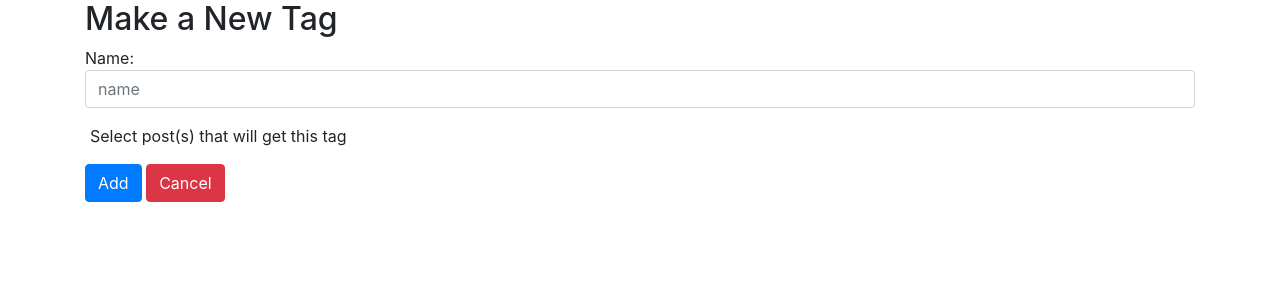
After one commit to rachaelkool/SQLAlchemyExercise, a Flask app: page /tags/new in a window 1280 px wide. The commit adds this page. Shown: the top 300 px of the page. Run offline with Flask 2, Linux system fonts and the light colour scheme; data that the repository does not hold is empty.

Commit message:
completed part 3

```diff
--- a/app.py
+++ b/app.py
@@ -1,12 +1,14 @@
 """Blogly application."""
 
-from flask import Flask, render_template, redirect, flash, session, request
-from models import db, connect_db, User, Post
+from flask import Flask, render_template, redirect, request
+from models import db, connect_db, User, Post, Tag, PostTag
+
 
 app = Flask(__name__)
 app.config['SQLALCHEMY_DATABASE_URI'] = 'postgresql:///blogly'
 app.config['SQLALCHEMY_TRACK_MODIFICATIONS'] = False
 app.config['SQLALCHEMY_ECHO'] = True
+
 
 connect_db(app)
 
@@ -20,7 +22,6 @@ def list_users():
 @app.route('/users/new', methods=["GET"])
 def show_user_form():
     return render_template('new_user_form.html')
-
 
 @app.route("/users/new", methods=["POST"])
 def handle_user_form():
@@ -44,14 +45,12 @@ def edit(user_id):
     user = User.query.get_or_404(user_id)
     return render_template('edit.html', user = user)
 
-# need to update user not create a new user
 @app.route("/users/<int:user_id>/edit", methods=["POST"])
 def update_edit(user_id):
     user = User.query.get_or_404(user_id)
     user.first_name = request.form['first_name']
     user.last_name = request.form['last_name']
     user.image_url = request.form['image_url']
-
 
     db.session.add(user)
     db.session.commit()
@@ -69,16 +68,20 @@ def delete(user_id):
 @app.route('/users/<int:user_id>/posts/new', methods=["GET"])
 def show_post_form(user_id):
     user = User.query.get_or_404(user_id)
-    return render_template('new_post_form.html', user=user)
+    tags = Tag.query.all()
+
+    return render_template('new_post_form.html', user=user, tags=tags)
 
 @app.route("/users/<int:user_id>/posts/new", methods=["POST"])
 def handle_post_form(user_id):
     user= User.query.get_or_404(user_id)
+    tag_ids = [int(num) for num in request.form.getlist("tags")]
+    tags = Tag.query.filter(Tag.id.in_(tag_ids)).all()
     new_post= Post(
         title=request.form['title'],
         content=request.form['content'],
-        user=user
-    )
+        user=user, tags=tags
+        )
     db.session.add(new_post)
     db.session.commit()
 
@@ -92,22 +95,81 @@ def posts_show(post_id):
 @app.route('/posts/<int:post_id>/edit')
 def posts_edit(post_id):
     post = Post.query.get_or_404(post_id)
-    return render_template('edit_post.html', post=post)
+    tags = Tag.query.all()
+
+    return render_template('edit_post.html', post=post, tags=tags)
 
 @app.route('/posts/<int:post_id>/edit', methods=["POST"])
 def posts_update(post_id):
     post = Post.query.get_or_404(post_id)
     post.title = request.form['title']
     post.content = request.form['content']
+    tag_ids = [int(num) for num in request.form.getlist("tags")]
+    post.tags = Tag.query.filter(Tag.id.in_(tag_ids)).all()
+
     db.session.add(post)
     db.session.commit()
 
     return redirect(f"/users/{post.user_id}")
 
 @app.route('/posts/<int:post_id>/delete', methods=["POST"])
-def posts_destroy(post_id):
+def posts_delete(post_id):
     post = Post.query.get_or_404(post_id)
     db.session.delete(post)
     db.session.commit()
 
     return redirect(f"/users/{post.user_id}")
+
+@app.route('/tags')
+def tags_info():
+    tags = Tag.query.all()
+    return render_template('tags_info.html', tags=tags)
+
+@app.route('/tags/<int:tag_id>')
+def show_tag(tag_id):
+    tag = Tag.query.get_or_404(tag_id)
+    return render_template('show_tags.html', tag=tag)
+
+@app.route('/tags/new')
+def show_tag_form():
+    posts = Post.query.all()
+    return render_template('new_tag_form.html', posts=posts)
+
+
+@app.route("/tags/new", methods=["POST"])
+def handle_tag_form():
+    post_ids = [int(num) for num in request.form.getlist("posts")]
+    posts = Post.query.filter(Post.id.in_(post_ids)).all()
+    new_tag = Tag(name=request.form['name'], posts=posts)
+
+    db.session.add(new_tag)
+    db.session.commit()
+
+    return redirect("/tags")
+
+@app.route('/tags/<int:tag_id>/edit')
+def tags_edit_form(tag_id):
+    tag = Tag.query.get_or_404(tag_id)
+    posts = Post.query.all()
+    return render_template('edit_tag.html', tag=tag, posts=posts)
+
+
+@app.route('/tags/<int:tag_id>/edit', methods=["POST"])
+def tags_edit(tag_id):
+    tag = Tag.query.get_or_404(tag_id)
+    tag.name = request.form['name']
+    post_ids = [int(num) for num in request.form.getlist("posts")]
+    tag.posts = Post.query.filter(Post.id.in_(post_ids)).all()
+
+    db.session.add(tag)
+    db.session.commit()
+
+    return redirect("/tags")
+
+@app.route('/tags/<int:tag_id>/delete', methods=["POST"])
+def tags_delete(tag_id):
+    tag = Tag.query.get_or_404(tag_id)
+    db.session.delete(tag)
+    db.session.commit()
+
+    return redirect("/tags")
--- a/templates/list.html
+++ b/templates/list.html
@@ -13,6 +13,6 @@
 </ul>
 
 <form action="/users/new" method="GET">
-    <button>Add user</button>
+    <button class="btn btn-primary">Add user</button>
 </form>
 {% endblock %}
--- /dev/null
+++ b/templates/new_tag_form.html
@@ -0,0 +1,30 @@
+{% extends 'base.html' %}
+
+{% block title %}New Tag Form{% endblock %}
+
+{% block content %}
+<h2>Make a New Tag</h2>
+<form action="/tags/new" method="POST">
+    <div class="form-group">Name:
+        <input type="text" class="form-control" name="name" placeholder="name">
+    </div>
+    <div class="form-check form-group row">
+        <p>Select post(s) that will get this tag</p>
+        {% for post in posts %}
+        <div>
+          <input class="form-input"
+                 type="checkbox"
+                 value="{{ post.id }}"
+                 id="post_{{ post.id }}"
+                 name="posts">
+          <label class="form-check-label" for="post_{{ post.id }}">
+            {{ post.title }}
+          </label>
+        </div>
+        {% endfor %}
+      </div>
+    <button type="submit" class="btn btn-primary">Add</button>
+    <a href="/tags" class="btn btn-danger">Cancel</a>
+
+  </form>
+{% endblock %}
--- a/templates/new_user_form.html
+++ b/templates/new_user_form.html
@@ -1,9 +1,9 @@
 {% extends 'base.html' %}
 
-{% block title %}New Post{% endblock %}
+{% block title %}New User{% endblock %}
 
 {% block content %}
-<h2>Make a New Post</h2>
+<h2>Create a New User</h2>
 <form action="" method="POST">
 
     <div class="form-group">
--- a/templates/user_details.html
+++ b/templates/user_details.html
@@ -5,7 +5,6 @@
 {% block content %}
 
 <div class="row">
-
 
     <div class="col-sm-2 col-6">
       <img src="{{user.image_url}}"
@@ -44,8 +43,6 @@
   </a>
 
 
-
-
     </div>
   </div>
 
```
Also changed, not shown: models.py (+18 -15 lines), seed.py (+9 -5 lines), templates/edit_post.html (+18 -2 lines), templates/edit_tag.html (added, +34 -0 lines), templates/new_post_form.html (+19 -3 lines), templates/show_posts.html (+10 -4 lines), templates/show_tags.html (added, +25 -0 lines), templates/tags_info.html (added, +24 -0 lines).
